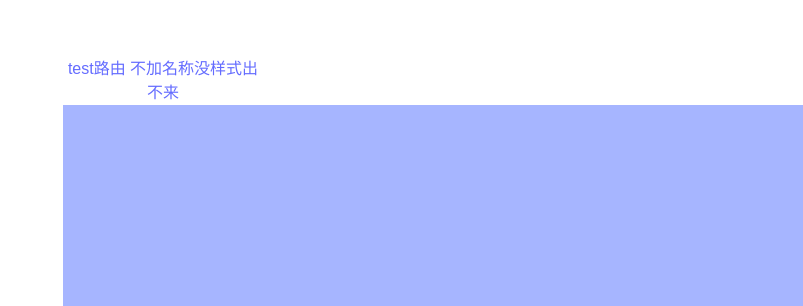
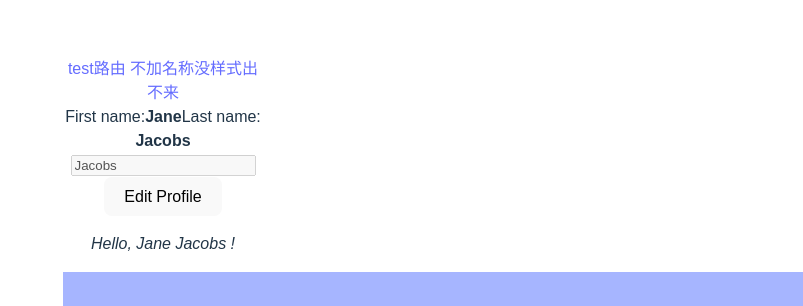
Before and after one commit to EthanShen10086/react-learning, a React (Vite) app: page /form in a window 1280 px wide. Shown: the part 243-549 px from the top of the page, without its empty margins (477-1280 px from the left). Built offline with nearby package versions, Linux system fonts and the light colour scheme.

Commit message:
feat: default form button will handle form onSubmit  event

```diff
--- a/src/components/form/BaseForm.jsx
+++ b/src/components/form/BaseForm.jsx
@@ -1,5 +1,68 @@
 import { useState } from 'react';
 import './style.css';
+
+export function EditProfile() {
+	const [firstName, setFirstName] = useState('Jane');
+	const [secondName, setSecondName] = useState('Jacobs');
+	const [isEdit, setIsEdit] = useState(false);
+
+	return (
+		// 使用 onSubmit：更语义化，适用于表单提交场景，支持回车键。
+		// 使用 onClick：更灵活，适用于状态切换或非表单提交逻辑。
+		<form
+		// onSubmit={(e) => {
+		//     e.preventDefault();
+		//     setIsEdit(!isEdit);
+		//   }}
+		>
+			<label>
+				{/* react官网的例子他用变量这样写确保空格 */}
+				{/* First name:{' '} <b>Jane</b> */}
+				First name:
+				{isEdit ? (
+					<input
+						//  disable为true禁用
+						disabled={!isEdit}
+						value={firstName}
+						onChange={(e) => {
+							setFirstName(e.target.value);
+						}}
+					/>
+				) : (
+					<b>{firstName}</b>
+				)}
+			</label>
+			<label>
+				Last name: <b>Jacobs</b>
+				<input
+					disabled={!isEdit}
+					value={secondName}
+					onChange={(e) => {
+						setSecondName(e.target.value);
+					}}
+				/>
+			</label>
+			<button
+				type="submit"
+				onClick={(e) => {
+					// 如果按钮的 type 没有明确指定（即默认为 type="submit"），点击按钮会触发表单的提交行为。
+					// 如果不添加会导致默认刷新界面导致输入不了字符串
+					e.preventDefault();
+					setIsEdit(!isEdit);
+				}}
+			>
+				{isEdit ? 'Save Profile' : 'Edit Profile'}
+			</button>
+			<p>
+				<i>
+					Hello, {firstName}
+					{` ${secondName}`} !
+				</i>
+			</p>
+		</form>
+	);
+}
+
 export function Picture() {
 	// const [isActive, setIsActive] = useState(false);
 	// let backgroundClassName = 'background';
@@ -35,6 +98,7 @@ export function Picture() {
 		>
 			<img
 				onClick={(e) => {
+					// 停止冒泡
 					e.stopPropagation();
 					setIsActive(false);
 				}}
@@ -74,6 +138,7 @@ export default function Form() {
 
 	return (
 		<>
+			<EditProfile />
 			<Picture />
 			<h2>City quiz</h2>
 			<p>
```
